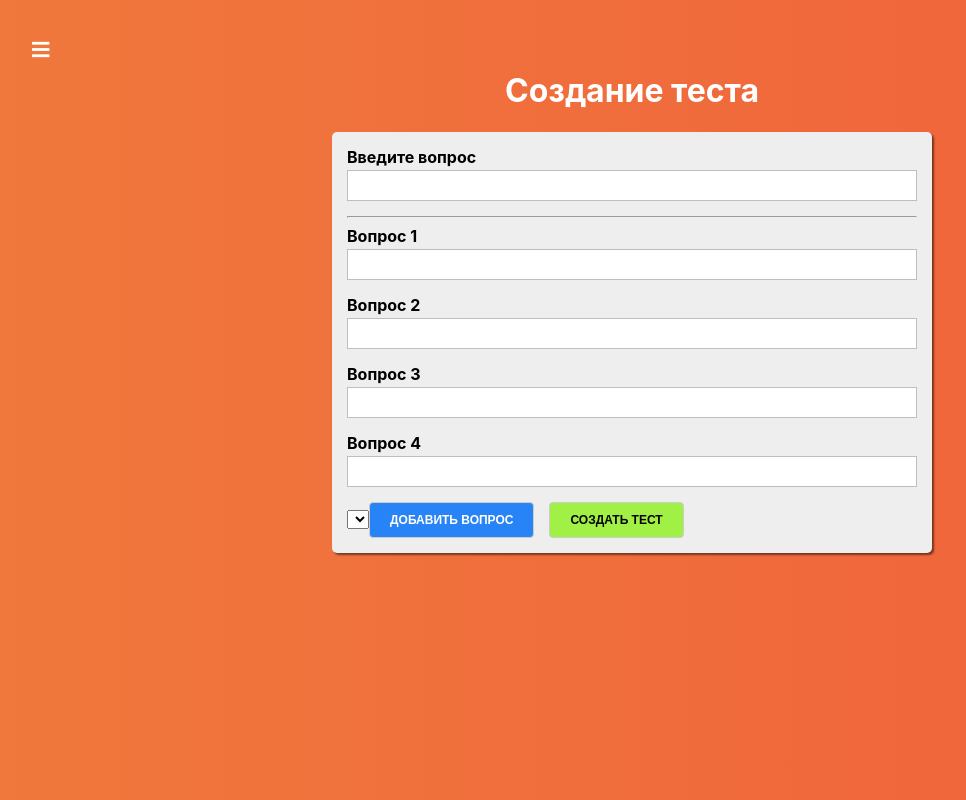
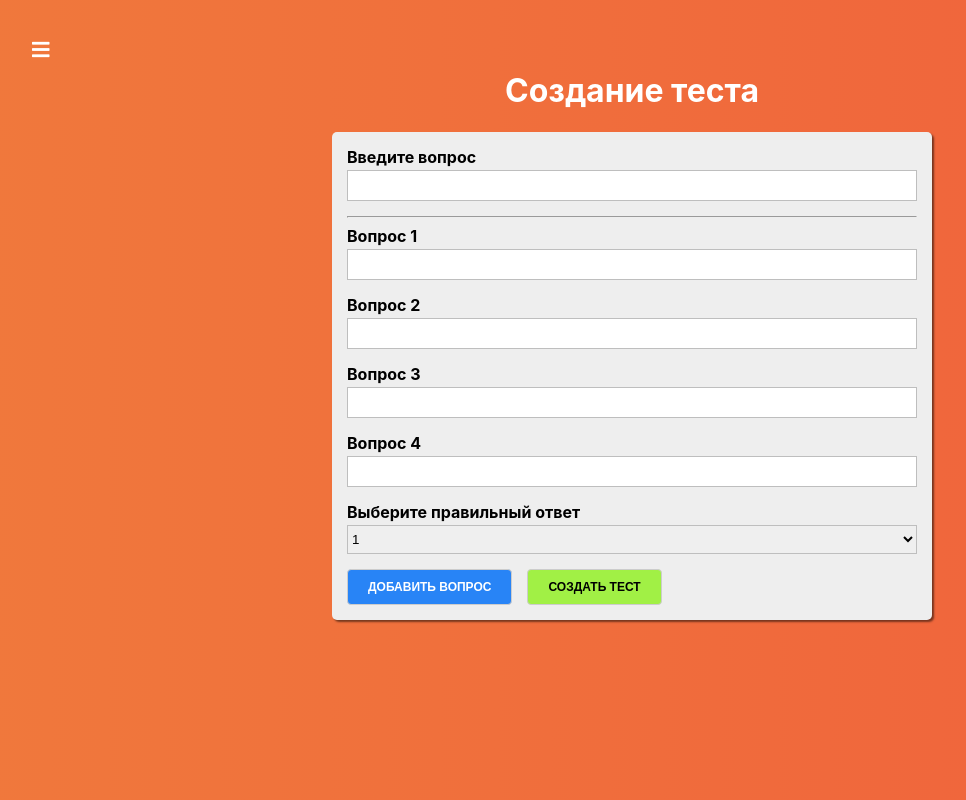
Before and after one commit to evgen904/react-practice, a React app: page /quiz-creator in a window 1280 px wide. Shown: the whole page, without its empty margins (8-974 px from the left). Built offline with nearby package versions, Linux system fonts and the light colour scheme.

Commit message:
Создание компонента Select

```diff
--- /dev/null
+++ b/src/components/UI/Select/Select.js
@@ -0,0 +1,32 @@
+import React from "react";
+import classes from './Select.module.scss'
+
+const Select = props => {
+  const htmlFor = `${props.label}-${Math.random()}`
+
+  return(
+    <div className={classes.Select}>
+      <label htmlFor={htmlFor}>{props.label}</label>
+      <select
+        id={htmlFor}
+        value={props.value}
+        onChange={props.onChange}
+      >
+        {
+          props.options.map((option, index) => {
+            return(
+              <option
+                value={option.value}
+                key={option.value + index}
+              >
+                {option.text}
+              </option>
+            )
+          })
+        }
+      </select>
+    </div>
+  )
+}
+
+export default Select
--- /dev/null
+++ b/src/components/UI/Select/Select.module.scss
@@ -0,0 +1,19 @@
+.Select {
+  margin-bottom: 15px;
+  label {
+    margin: 0 0 3px 0;
+    padding: 0;
+    font-weight: bold;
+    display: block;
+  }
+  select {
+    display: block;
+    box-sizing: border-box;
+    border: 1px solid #bebebe;
+    margin: 0 0 5px;
+    height: 29px;
+    width: 100%;
+    outline: none;
+    transition: all 300ms ease-in-out;
+  }
+}
--- a/src/containers/QuizCreator/QuizCreator.js
+++ b/src/containers/QuizCreator/QuizCreator.js
@@ -2,6 +2,7 @@
 import classes from './QuizCreator.module.scss'
 import Button from '../../components/UI/Button/Button'
 import Input from '../../components/UI/Input/Input'
+import Select from '../../components/UI/Select/Select'
 import Auxiliary from '../../hoc/Auxiliary/Auxiliary'
 import {createControl} from '../../form/formFramework'
 
@@ -31,7 +32,8 @@
 
   state = {
     quiz: [],
-    formControls: createFormControls()
+    formControls: createFormControls(),
+    rightAnswerId: 1
   }
 
   submitHandler = event => {
@@ -71,7 +73,26 @@
     })
   }
 
+  selectChangeHandler = event => {
+    this.setState({
+      rightAnswerId: event.target.value
+    })
+  }
+
   render() {
+
+    const select = <Select
+      label="Выберите правильный ответ"
+      value={this.state.rightAnswerId}
+      onChange={this.selectChangeHandler}
+      options={[
+        {text: '1', value: 1},
+        {text: '2', value: 2},
+        {text: '3', value: 3},
+        {text: '4', value: 4}
+      ]}
+    />
+
     return(
       <div className={classes.QuizCreator}>
         <div>
@@ -81,7 +102,7 @@
 
             { this.renderControls() }
 
-            <select></select>
+            { select }
 
             <Button
               type={'primary'}
```
